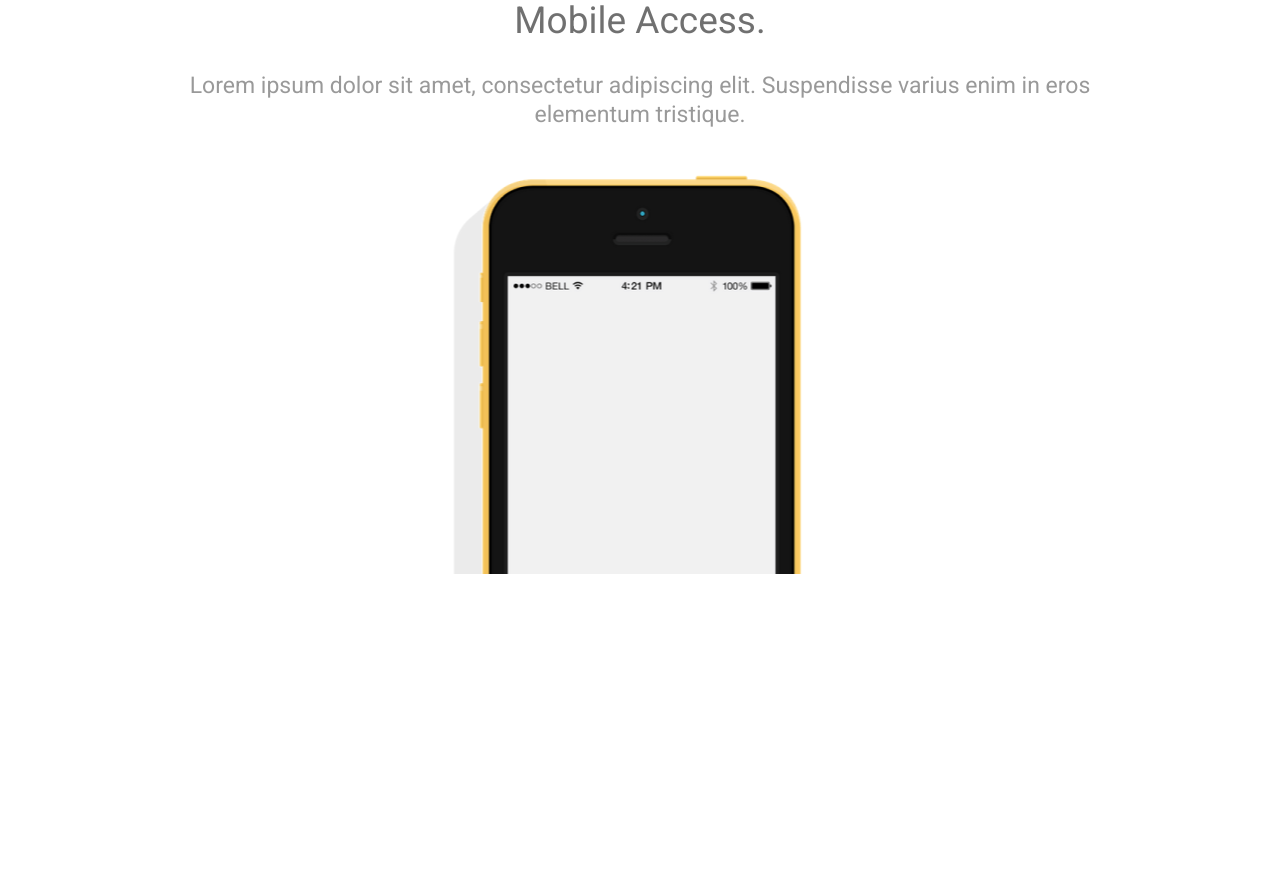
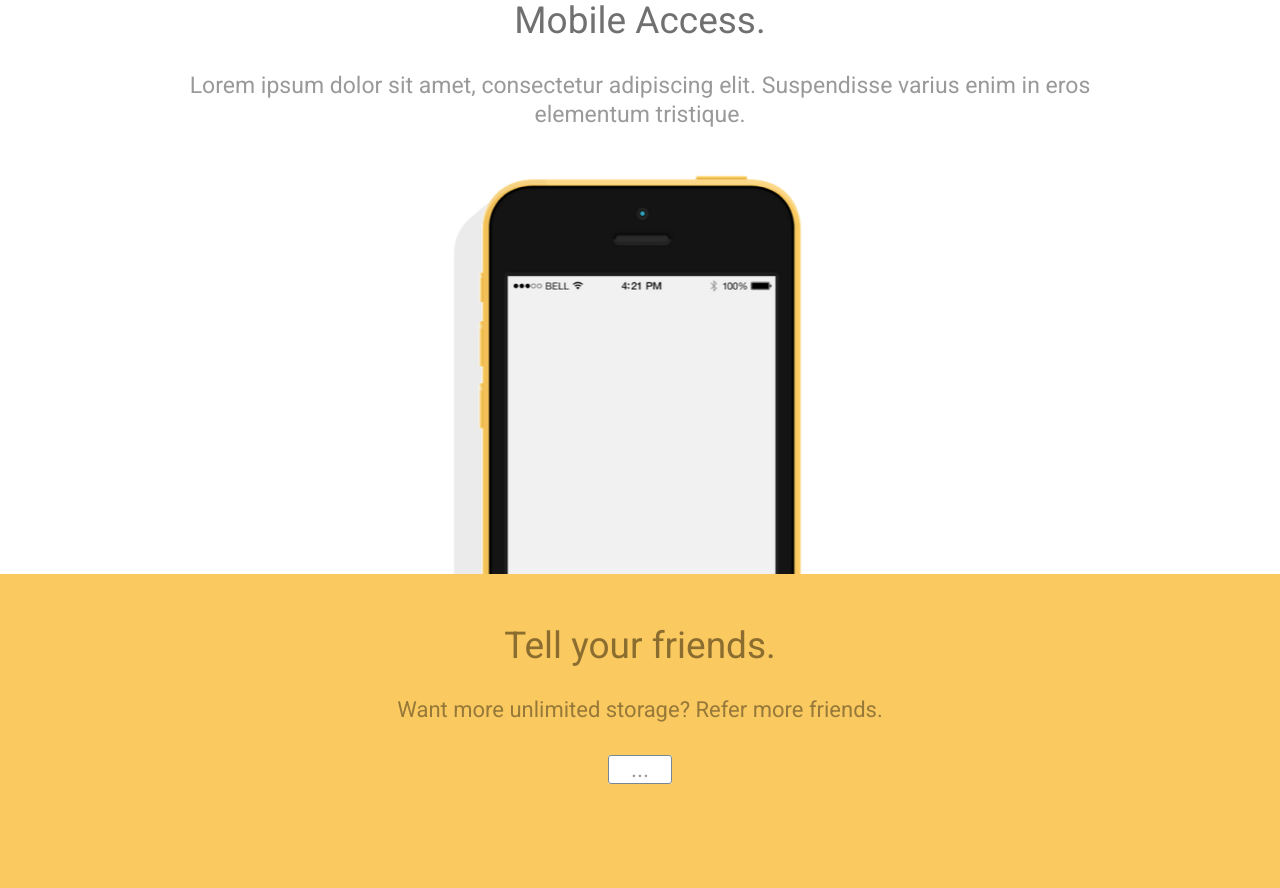
Before and after one commit to RyabovEvgeniy/Space, a plain HTML site: page index.html in a window 1280 px wide. Shown: the part 1006-1894 px from the top of the page. Before the commit the page ends 1580 px from the top, so only its background shows below. Drawn offline with Linux system fonts and the light colour scheme.

Commit message:
Закончил верстать секцию tell

```diff
--- a/css/style.css
+++ b/css/style.css
@@ -197,6 +197,7 @@ body {
 /* ===== mobile ===== */
 .mobile {
 	padding: 80px 0px 406px;
+	overflow: hidden;
 }
 
 .mobile__container {}
@@ -231,3 +232,54 @@ body {
 }
 
 /* ===== end mobile ===== */
+
+/* ===== tell ===== */
+.tell {
+	padding: 54px 0px 107px;
+	background-color: #FAC960;
+}
+
+.tell__container {}
+
+.tell__row {}
+
+.tell__content {}
+
+.content-tell {
+	text-align: center;
+}
+
+.content-tell__title {
+	font-size: 37px;
+	line-height: 0.97;
+	color: #8A6D2F;
+	margin-bottom: 31px;
+}
+
+.content-tell__text {
+	font-size: 22px;
+	line-height: 1.36;
+	color: rgba(0, 0, 0, 0.4);
+	margin-bottom: 33px;
+}
+
+.content-tell__link {
+	background-color: #fff;
+	border: 1px solid #758696;
+	border-radius: 3px;
+	width: 61px;
+	height: 22px;
+	padding: 0px 22px;
+	color: #999999;;
+}
+
+.content-tell__link:hover {
+	box-shadow: 2px 2px 20px 5px #999999;
+}
+
+.content-tell__link:active {
+	position: relative;
+	top: 1px;
+}
+
+/* ===== end tell ===== */
--- a/index.html
+++ b/index.html
@@ -21,10 +21,10 @@
 		<header class="header">
 			<div class="header__container">
 				<div class="header__row">
-				<a class="header__logo" href="#">space</a>
+				<a class="header__logo" href="#!">space</a>
 				<div class="social">
-					<a class="social__link fab fa-facebook-square" href="#"></a>
-					<a class="social__link fab fa-twitter" href="#"></a>
+					<a class="social__link fab fa-facebook-square" href="#!"></a>
+					<a class="social__link fab fa-twitter" href="#!"></a>
 				</div>
 			</div>
 			</div>
@@ -81,7 +81,23 @@
 				</div>
 			</section>
 			<!-- end section mobile -->
+
+			<!-- section tell -->
+			<section class="tell">
+				<div class="tell__container">
+					<div class="tell__row">
+						<div class="tell__content content-tell">
+							<div class="content-tell__title">Tell your friends.</div>
+							<div class="content-tell__text">Want more unlimited storage? Refer more friends.</div>
+							<a href="#!" class="content-tell__link">...</a>
+						</div>
+					</div>
+				</div>
+			</section>
+			<!-- end section tell -->
+
 		</main>
+
 	</div>
 	<!-- end wrapper -->
 
```
Also changed, not shown: img/tell-btn-bg.png (added).
